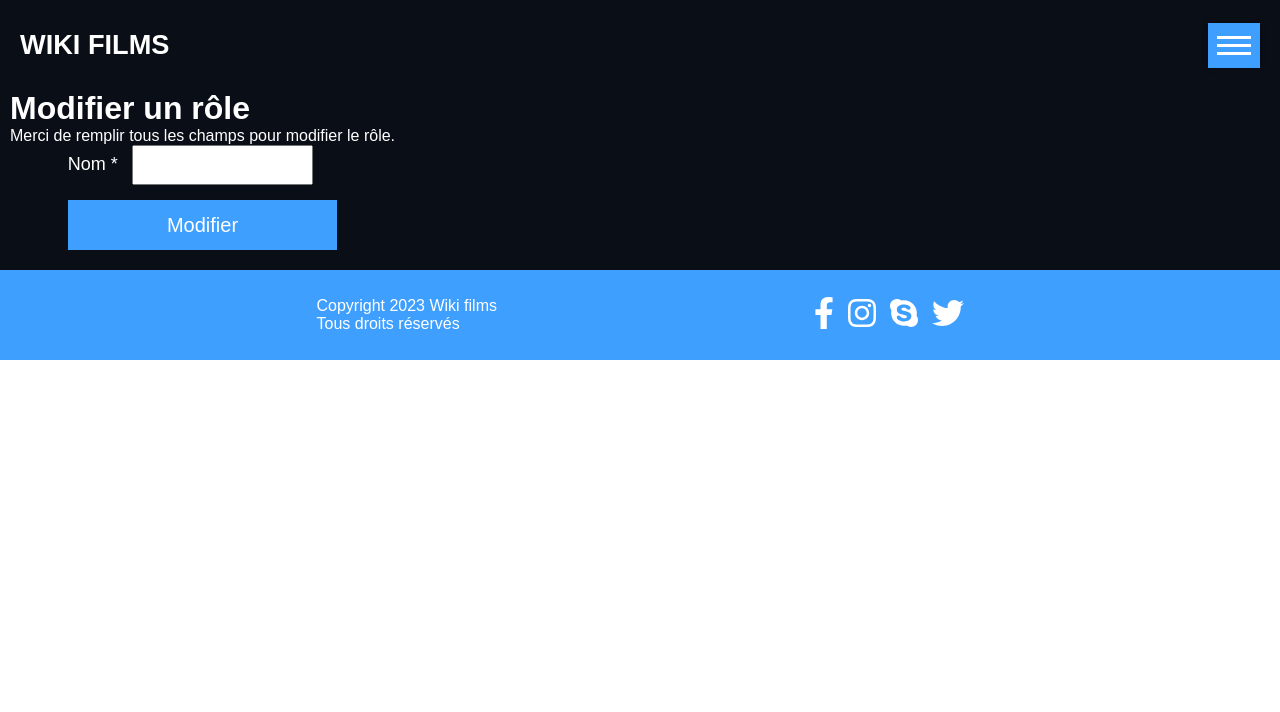
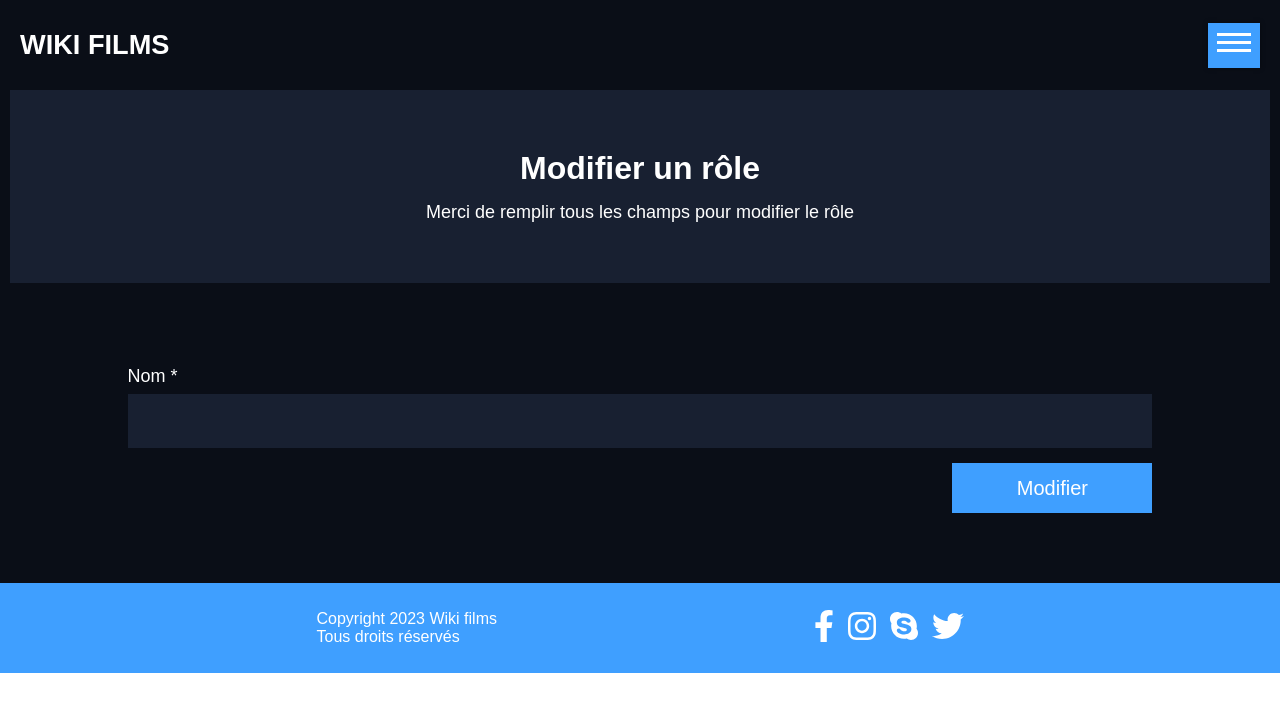
Before and after one commit to Xaphan67/BDD-Cinema, a PHP site: template view/formEditRole.php in a window 1280 px wide. Shown: the top 712 px of the page. Run offline with PHP 8.4, Linux system fonts and the light colour scheme; the template is opened without the code that fills it, so the values that code supplies are empty.

Commit message:
Refonte CSS formulaire modification rôle

```diff
--- a/public/css/style.css
+++ b/public/css/style.css
@@ -155,21 +155,40 @@ form {
 
 label {
     font-size: 18px;
+    font-weight: 400;
+    line-height: 26px;
+    padding-bottom: 5px;
 }
 
 input[type="text"] {
-    height: 40px;
-    margin-left: 10px;
+    border: 1px solid #182031;
+    background: #182031;
+    height: 54px;
+    line-height: 54px;
+    padding: 5px;
+    font-size: 18px;
+    padding: 0 15px;
+    width: 100%;
+    outline: none;
+    transition: all 0.3s ease-in-out;
+}
+
+input[type="text"]:hover,
+input[type="text"]:focus {
+    border-color: #60B0FF;
 }
 
 .form-group {
-    margin-inline: 15%;
+    margin-inline: 8%;
+    display: flex;
+    flex-direction: column;
 }
 
 form button {
-    float: right;
+    align-self: flex-end;
     margin-top: 15px;
-    margin-inline: 15%;
+    margin-inline: 8%;
+    width: 200px;
 }
 
 /* -- Header -- */
--- a/view/formAddRole.php
+++ b/view/formAddRole.php
@@ -6,7 +6,7 @@
 </div>
 
 <article>
-    <div class="content">
+    <div class="content content-no-bg">
         <form action="index.php?action=addRole" method="post">
             <div class="form-group">
                 <label for="nom">Nom *</label>
@@ -19,8 +19,7 @@
 
 <?php
 
-$titre = "Ajouter un rôle";
-$titre_secondaire = "Ajouter un rôle";
+$title = "Ajouter un rôle";
 $contenu = ob_get_clean();
 
 require "view/template.php";
--- a/view/formEditRole.php
+++ b/view/formEditRole.php
@@ -2,22 +2,26 @@
 
 $infosRole = $role->fetch(); ?>
 
-<div class="main-box-titre bg">
+<div class="section">
     <h1>Modifier un rôle</h1>
-    <p>Merci de remplir tous les champs pour modifier le rôle.</p>
+    <p>Merci de remplir tous les champs pour modifier le rôle</p>
+</div>
+
+<article>
+    <div class="content content-no-bg">
         <form action="index.php?action=editRole&id=<?= $infosRole["id_rôle"] ?>" method="post">
             <div class="form-group">
                 <label for="nom">Nom *</label>
                 <input type="text" id="nom" name="nom" value="<?= $infosRole["nom_rôle"] ?>" required>
             </div>
-        <button type="submit" class="button-submit" name="submit">Modifier</button>
+            <button type="submit" name="submit">Modifier</button>
         </form>
     </div>
+</article>
 
 <?php
 
-$titre = "Modifier le rôle";
-$titre_secondaire = "Modifier le rôle";
+$title = "Modifier le rôle";
 $contenu = ob_get_clean();
 
 require "view/template.php";
```
Lines whose indentation alone changed are shown as unchanged.
